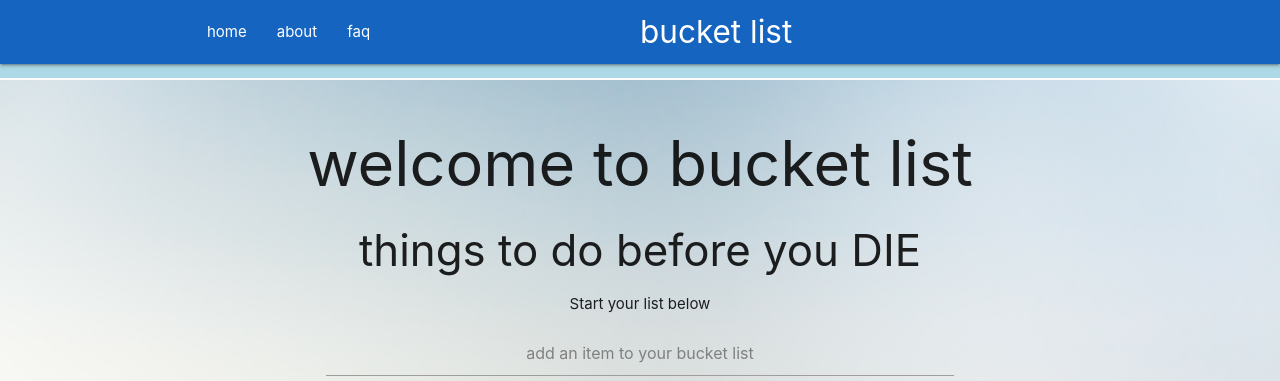
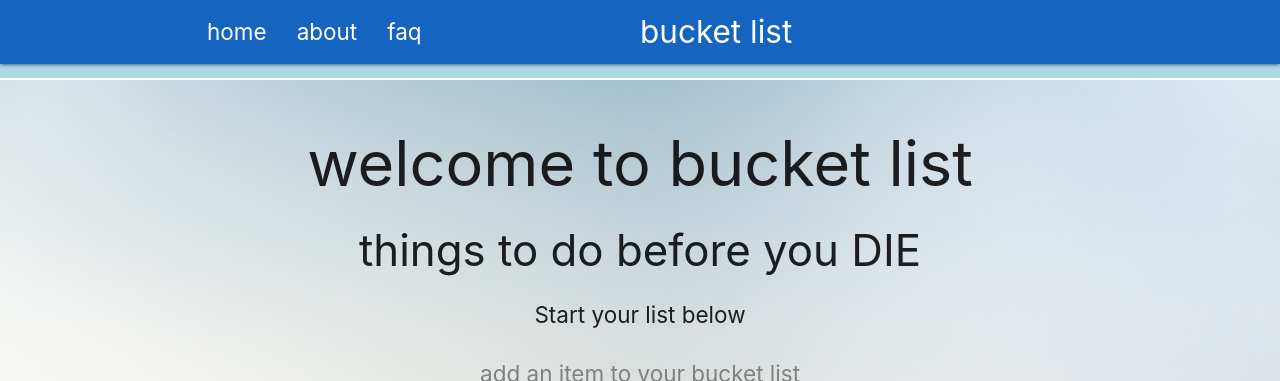
Before and after one commit to SilverBright/bucketlist-app-client, a React (Create React App) app: page / in a window 1280 px wide. Shown: the top 381 px of the page. Built offline with nearby package versions, Linux system fonts and the light colour scheme; no server answers.

Commit message:
increase font size for p, form placeholder, nav links

```diff
--- a/src/index.css
+++ b/src/index.css
@@ -37,3 +37,15 @@ input {
 ul.browser-default li {
   font-size: 1.3rem;
 }
+
+p {
+  font-size: 1.5rem;
+}
+
+::placeholder {
+ font-size: 1.5rem;
+}
+
+nav ul a {
+  font-size: 1.5rem;
+}
```
